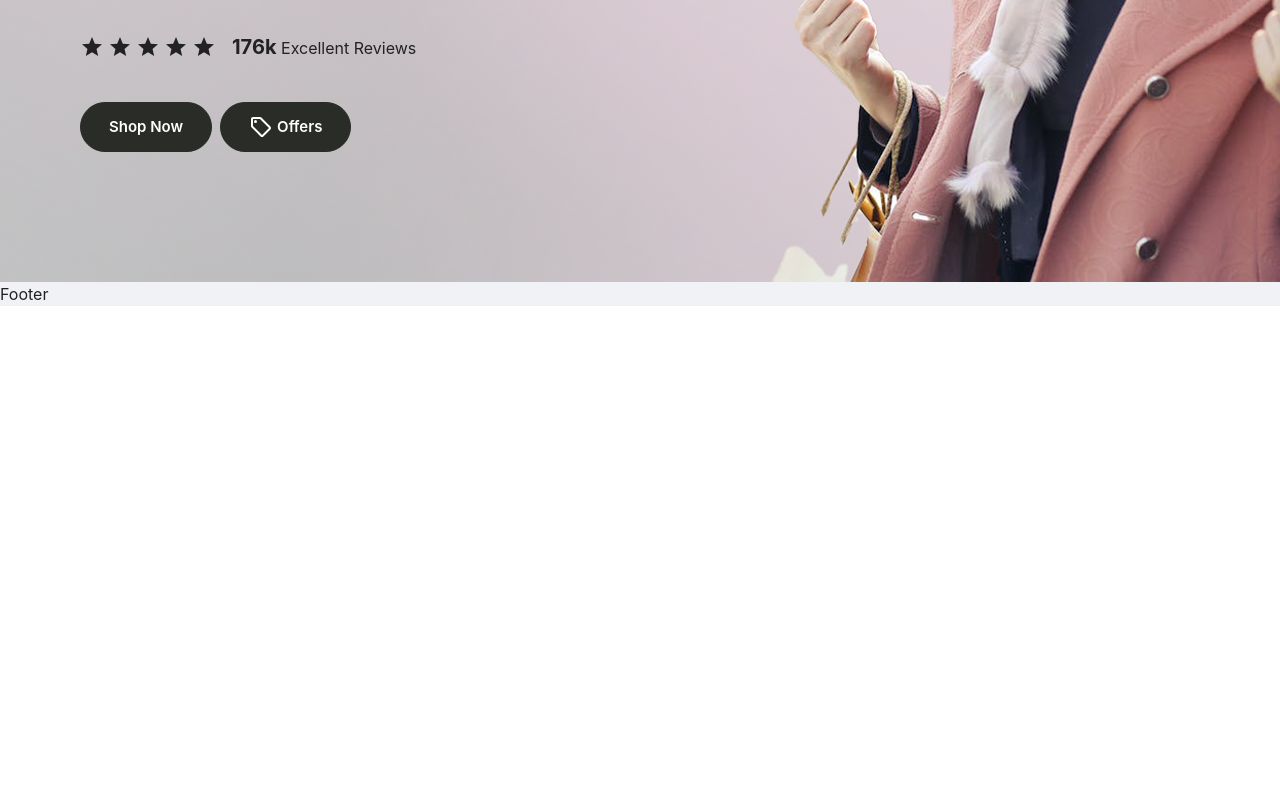
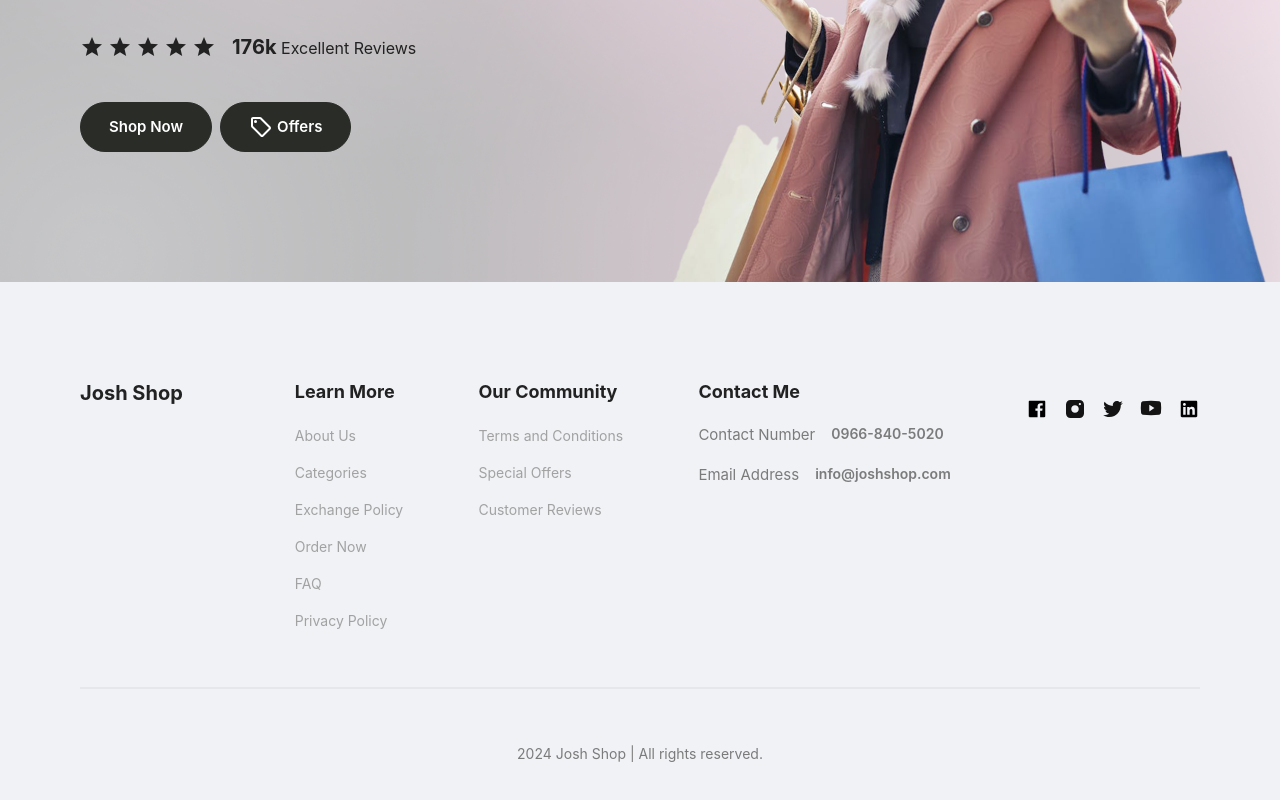
Before and after one commit to jdtownn/Ecommerce-App, a React (Vite) app in the folder frontend/: page / in a window 1280 px wide. Shown: the part 518-1318 px from the top of the page. Before the commit the page ends 824 px from the top, so only its background shows below. Built offline with nearby package versions, Linux system fonts and the light colour scheme; a web font is replaced by a local one.

Commit message:
Footer Section

```diff
--- a/frontend/src/assets/footer_contact.js
+++ b/frontend/src/assets/footer_contact.js
@@ -1,9 +1,9 @@
 
- const FOOTER_CONTACT_INFO = {
-  title: "Contact Us",
+const FOOTER_CONTACT_INFO = {
+  title: "Contact Me",
   links: [
-    { label: "Contact Number", value: "123-456-7890" },
-    { label: "Email Address", value: "info@shoppee.com" },
+    { label: "Contact Number", value: "0966-840-5020" },
+    { label: "Email Address", value: "info@joshshop.com" },
   ],
 };
 
--- a/frontend/src/components/Footer.jsx
+++ b/frontend/src/components/Footer.jsx
@@ -1,5 +1,72 @@
+/* eslint-disable react/prop-types */
+import { Link } from "react-router-dom";
+
+import FOOTER_LINKS from "../assets/footer_links";
+import FOOTER_CONTACT_INFO from "../assets/footer_contact";
+import SOCIALS from "../assets/socials";
+
 const Footer = () => {
-  return <div>Footer</div>;
+  return (
+    <footer className="flexCenter pt-24 pb-20">
+      <div className="max_padd_container w-full flex flex-col gap-14">
+        <div className="flex flex-col items-start justify-center gap-[10%] md:flex-row">
+          <Link to={"/"} className="mb-10 bold-20">
+            Josh Shop
+          </Link>
+          <div className="flex flex-wrap gap-8 sm:justify-between md:flex-1">
+            {FOOTER_LINKS.map((col) => (
+              <FooterColumn title={col.title} key={col.title}>
+                <ul className=" flex flex-col gap-4 regular-14 text-gray-20">
+                  {col.links.map((link) => (
+                    <Link to={"/"} key={link}>
+                      {link}
+                    </Link>
+                  ))}
+                </ul>
+              </FooterColumn>
+            ))}
+            <div className="flex flex-col gap-5">
+              <FooterColumn title={FOOTER_CONTACT_INFO.title}>
+                {FOOTER_CONTACT_INFO.links.map((link) => (
+                  <Link
+                    to="/"
+                    key={link.label}
+                    className="flex gap-4 md:flex-col lg:flex-row">
+                    <p>{link.label}</p>
+                    <p className="medium-14">{link.value}</p>
+                  </Link>
+                ))}
+              </FooterColumn>
+            </div>
+            <div className="flex">
+              <FooterColumn>
+                <ul className="flex gap-4">
+                  {SOCIALS.links.map((link) => (
+                    <Link to="/" key={link}>
+                      <img src={link} alt="socialIcon" height={22} width={22} />
+                    </Link>
+                  ))}
+                </ul>
+              </FooterColumn>
+            </div>
+          </div>
+        </div>
+        <div className="border bg-gray-20"></div>
+        <p className="text-center regular-14 text-gray-30">
+          2024 Josh Shop | All rights reserved.
+        </p>
+      </div>
+    </footer>
+  );
+};
+
+const FooterColumn = ({ title, children }) => {
+  return (
+    <div className="flex flex-col gap-5">
+      <h4 className="bold-18 whitespace-nowrap">{title}</h4>
+      {children}
+    </div>
+  );
 };
 
 export default Footer;
--- a/frontend/src/components/Header.jsx
+++ b/frontend/src/components/Header.jsx
@@ -10,8 +10,9 @@ import user from "../assets/user.svg";
 import { NavLink } from "react-router-dom";
 
 const Header = () => {
-  const [menuOpen, setMenuOpen] = useState(true);
+  const [menuOpen, setMenuOpen] = useState(false);
   const toggleMenu = () => setMenuOpen(!menuOpen);
+
   return (
     <header className="fixed top-0 max_padd_container mx-auto w-full bg-white z-10 ">
       <div className=" py-4 flex justify-between items-center">
@@ -28,14 +29,14 @@ const Header = () => {
           </Link>
         </div>
         <Navbar
-          containerStyle={`hidden gap-x-5 md:flex xl: gap-x-10 medium-5`}
+          containerStyle={`hidden gap-x-5 md:flex xl:gap-x-10 medium-5`}
         />
         <Navbar
           containerStyle={`${
             menuOpen
               ? "flex item-start flex-col gap-y-12 fixed top-28 right-8 p-12 bg-white rounded-3xl shadow-md w-64 medium-16 ring-1 ring-slate-900/5 transition-all duration-300"
               : "flex item-start flex-col gap-y-12 fixed top-28 p-12 bg-white rounded-3xl shadow-md w-64 medium-16 ring-1 ring-slate-900/5 transition-all duration-300 -right-[100%] "
-          }`}
+          } md:hidden`}
         />
         <div className="flexBetween sm:gap-x-6 bold">
           {!menuOpen ? (
--- a/frontend/src/components/Hero.jsx
+++ b/frontend/src/components/Hero.jsx
@@ -4,7 +4,7 @@ import { MdStar, MdOutlineLocalOffer } from "react-icons/md";
 
 const Hero = () => {
   return (
-    <section className="relative bg-hero bg-center bg-no-repeat w-full h-screen">
+    <section className="relative bg-cover bg-hero bg-center bg-no-repeat w-full h-screen">
       <div className="relative max_padd_container top-32 xs:top-52">
         <h1 className="h1 capitalize max-w-[38rem]">
           Digital Shopping Hub Junction
```
